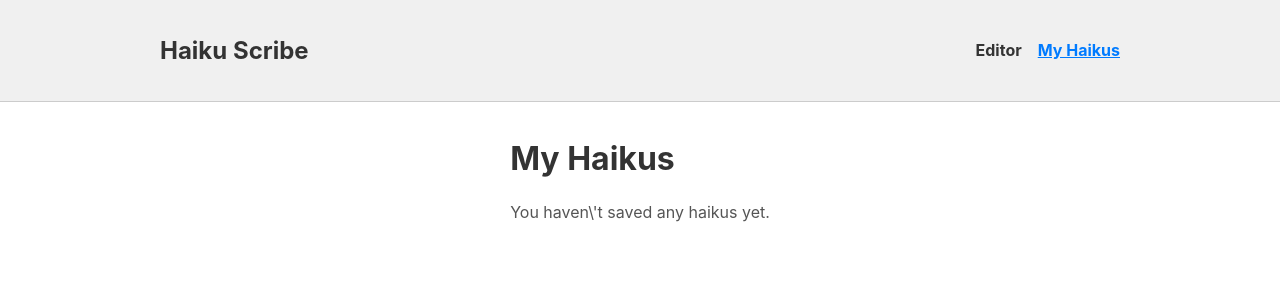
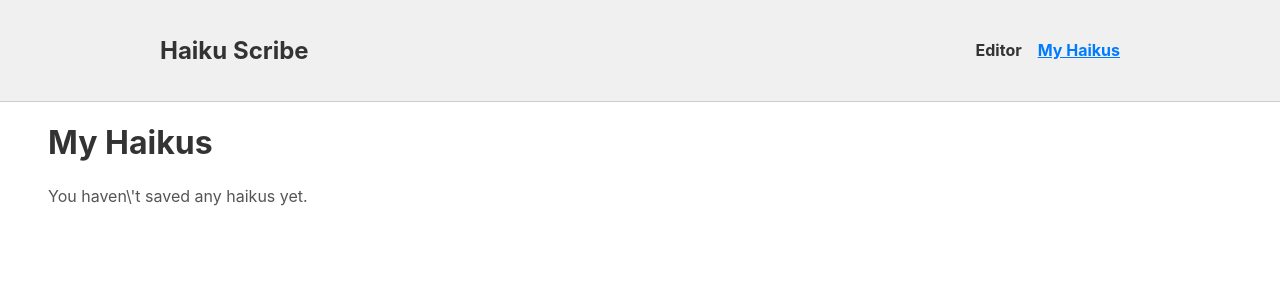
Before and after one commit to mckennapsean/haiku-scribe, a SvelteKit app: page /my-haikus in a window 1280 px wide. Shown: the top 300 px of the page. Built offline with nearby package versions, Linux system fonts and the light colour scheme.

Commit message:
feat(editor): Improve drag/swipe usability and fix global layout width\n\nIncreases the editor\x27s touch target area and resolves complex layout constraints across global styles and components to allow the editor card to expand correctly to 800px.

```diff
--- a/src/app.css
+++ b/src/app.css
@@ -9,13 +9,14 @@ body {
   min-height: 100vh;
   display: flex;
   flex-direction: column;
+  /* padding: 0 3rem; Removed to prevent affecting the header */
 }
 
 main {
   flex-grow: 1;
-  padding: 1rem;
-  max-width: 800px;
-  margin: 0 auto;
+  /* padding: 1rem; Removed to prevent constraining inner content */
+  /* max-width: 800px; Removed to allow nested content to dictate width */
+  /* margin: 0 auto; Removed to fix width constraint */
 }
 
 h1, h2, h3, h4, h5, h6 {
--- a/src/lib/WordAssistant.svelte
+++ b/src/lib/WordAssistant.svelte
@@ -38,12 +38,15 @@
 
 <style>
   .word-assistant-panel {
+    max-width: 300px;
+    width: 100%;
     border: 1px solid #eee;
     border-radius: 8px;
     padding: 15px;
     background-color: #f9f9f9;
     box-shadow: 0 2px 4px rgba(0,0,0,0.1);
-    margin-top: 20px;
+    margin: 20px auto;
+    box-sizing: border-box;
   }
 
   .word-assistant-panel h3 {
--- a/src/routes/+layout.svelte
+++ b/src/routes/+layout.svelte
@@ -59,8 +59,7 @@
 	}
 
 	main {
-		max-width: 960px;
-		margin: 1em auto;
-		padding: 0 1em;
+		padding: 0 3rem;
+		box-sizing: border-box; /* Prevent padding from causing overflow */
 	}
 </style>
```
Also changed, not shown: src/lib/Editor.svelte (+5 -2 lines), src/routes/+page.svelte (line endings or trailing spaces).
